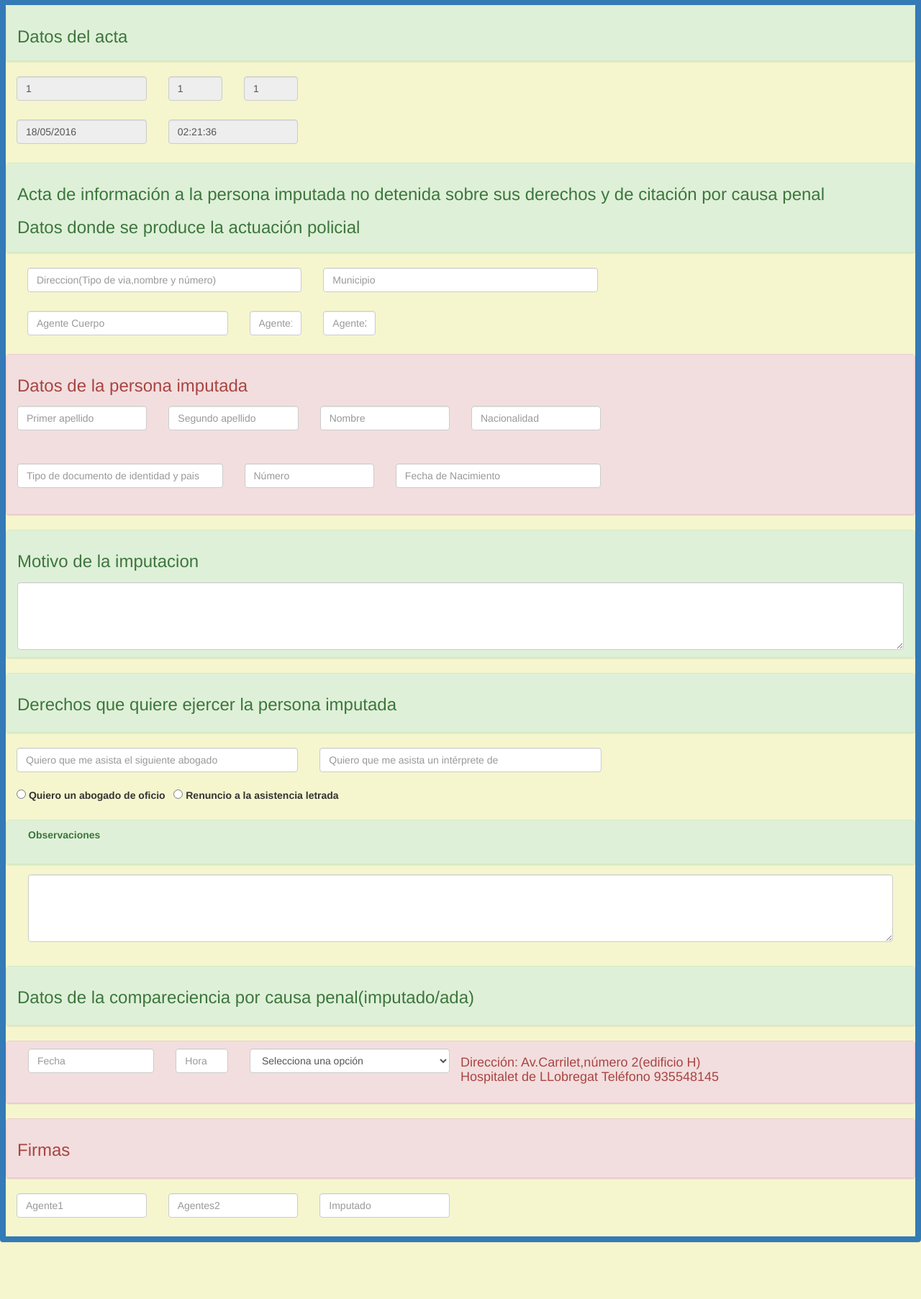
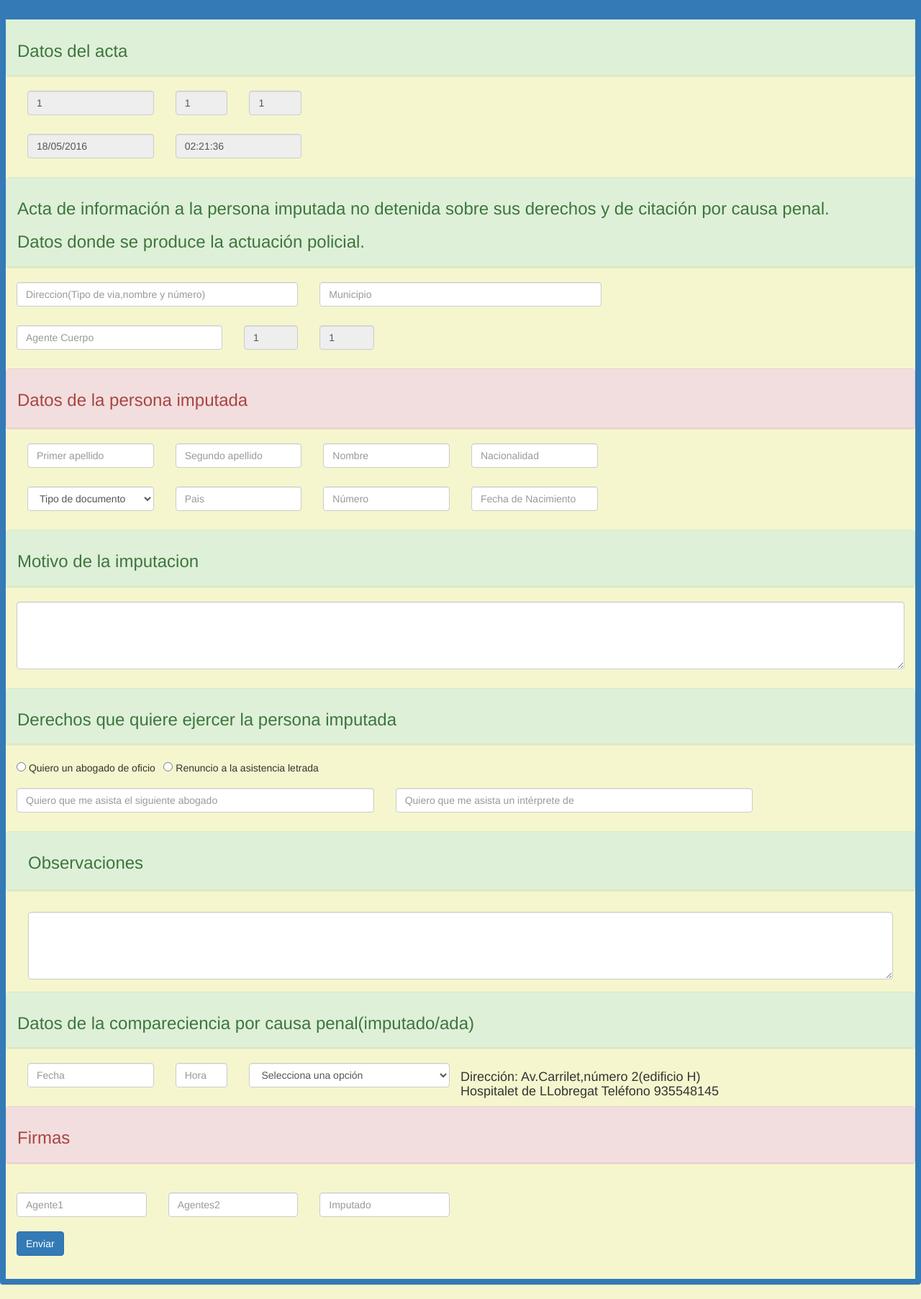
Before and after one commit to Gluque1678/ProyectoSintesisFelipeOscarGerman, a PHP site: page /n08.php in a window 1280 px wide. Shown: the part 343-2148 px from the top of the page at 72% size. Before the commit the page ends 2069 px from the top, so only its background shows below. Run offline with PHP 8.4, Linux system fonts and the light colour scheme; the visitor is signed in with stand-in values (Sample User, id 1).

Commit message:
Add files via upload

```diff
--- a/n08.php
+++ b/n08.php
@@ -10,7 +10,7 @@ $fecha= date ("d/m/Y");
 ?>
 
 
-<!DOCTYPE html PUBLIC "-//W3C//DTD XHTML 1.0 Transitional//EN" "http://www.w3.org/TR/xhtml1/DTD/xhtml1-transitional.dtd">
+<<!DOCTYPE html PUBLIC "-//W3C//DTD XHTML 1.0 Transitional//EN" "http://www.w3.org/TR/xhtml1/DTD/xhtml1-transitional.dtd">
 <html xmlns="http://www.w3.org/1999/xhtml">
 <head>
 <meta http-equiv="Content-Type" content="text/html; charset=UTF-8">
@@ -59,12 +59,9 @@ $fecha= date ("d/m/Y");
 			</div>
 		</div>
 
-				<div class="">
+				<div class="col-xs-12">
 					<div class="col-xs-2">
-
-							<label class="sr-only" for="NºDiligencias"></label>
 						<input type="text" id="Numdiligencias" name= "diligencias" class="form-control" placeholder="Número de Diligencias" value="<?php echo $_SESSION['diligencias']; ?>" readonly/>
-
 					</div>
 
 					<div class="col-xs-1">
@@ -89,15 +86,14 @@ $fecha= date ("d/m/Y");
 				</div>
 
 
-	</br></br></br>
+	</br></br></br></br></br></br>
 
 		<div class="panel panel-success">
 			<div class="panel-heading">
-
 				<div id="actuacion">
 
-				<h3>Acta de información a la persona imputada no detenida sobre sus derechos y de citación por causa penal</h3>
-				<h3>Datos donde se produce la actuación policial</h3>
+					<h3>Acta de información a la persona imputada no detenida sobre sus derechos y de citación por causa penal.</h3>
+					<h3>Datos donde se produce la actuación policial.</h3>
 
 				</div>
 			</div>
@@ -105,8 +101,8 @@ $fecha= date ("d/m/Y");
 		</div>
 
 
-			<div class="">
-				<div class="col-xs-12">
+
+				<div class="col-xs-14">
 
 					<div class="col-xs-4">
 						<input type="text" id="lugar" name= "lugar" class="form-control" placeholder="Direccion(Tipo de via,nombre y número)" value=""/>
@@ -124,37 +120,32 @@ $fecha= date ("d/m/Y");
 
 
 					<div class="col-xs-1">
-						<input type="text" id="agentes" name= "cuerpo" class="form-control" placeholder="Agente1" value=""/>
+						<input type="text" id="agentes" name= "agentes" class="form-control" placeholder="Agente1" value="<?php echo $tip; ?>" readonly/>
 					</div>
 
 					<div class="col-xs-1">
-						<input type="text" id="agente2" name= "cuerpo" class="form-control" placeholder="Agente2" value=""/>
+						<input type="text" id="agente2" name= "agentes" class="form-control" placeholder="Agente2" value="<?php echo $tip; ?>" readonly/>
 					</br>
 					</div>
 
 				</div>
 
-			</div>
-			<br /><br /><br /><br /><br /><br />
+
+			<br/><br/><br/>
 
 
 
 		<div class="panel panel-danger">
 			<div class="panel-heading">
+				<div id="imputada">
+					<label class="persona" for=""><h3>Datos de la persona imputada</h3></label>
+				</div>
+			</div>
+		</div>
 
-
-				<div id="imputada">
-
-					<label class="persona" for=""><h3>Datos de la persona imputada</h3></label>
-
-					</br>
-
-					<div class="row">
-						<div class="col-xs-2"
-
-						<label class="sr-only" for=""></label>
+					<div class="col-xs-12">
+						<div class="col-xs-2">
 							<input type="text" id="imputado1" name= "apellido1" class="form-control" placeholder="Primer apellido"/>
-
 						</div>
 
 						<div class="col-xs-2">
@@ -169,92 +160,90 @@ $fecha= date ("d/m/Y");
 								<input type="text" id="imputadonacionalidad" name= "nacionalidad" class="form-control" placeholder="Nacionalidad" />
 						</div>
 
-						</br></br></br></br>
+						</br></br></br>
 
-					<div class="col-xs-3">
-							<input type="text" id="imputadodocumento" name= "documento" class="form-control" placeholder="Tipo de documento de identidad y pais" />
+						<div class="col-xs-2">
+
+							<select class="form-control">
+								<option value="">Tipo de documento</option>
+				  				<option value="">DNI</option>
+				 				<option value="">NIE</option>
+				  				<option value="">PASAPORTE</option>
+			  				</select>
 						</div>
 
 						<div class="col-xs-2">
-							<input type="text" id="imputadonumero" name= "numero" class="form-control" placeholder="Número" />
+								<input type="text" id="imputadodopais" name= "imputadodopais" class="form-control" placeholder="Pais" />
 						</div>
 
-					<div class="col-xs-3">
+						<div class="col-xs-2">
+								<input type="text" id="imputadonumero" name= "imputadonumero" class="form-control" placeholder="Número" />
+						</div>
+
+						<div class="col-xs-2">
 								<input type="text" id="imputadofecha" name= "fecha" class="form-control" placeholder="Fecha de Nacimiento" />
 						</div>
 
-						</br></br></br>
 
 					</div>
 
+
+			</br></br></br></br></br></br>
+			<div class="panel panel-success">
+				<div class="panel-heading">
+					<div id="imputacion">
+						<h3>Motivo de la imputacion</h3>
+					</div>
+				</div>
+			</div>
+
+				<div class="col-xs-12">
+					<textarea  class="form-control" rows="4">
+					</textarea>
+				</div>
+
+			</br></br></br></br></br></br>
+
+
+		<div class="panel panel-success">
+			<div class="panel-heading">
+				<div id="derechos">
+					<h3> Derechos que quiere  ejercer la persona imputada</h3>
 				</div>
 			</div>
 		</div>
 
 
+			<div class="col-xs-12">
+				<input type="radio" name="oficio" id="oficio"value="oficio"> Quiero un abogado de oficio&nbsp&nbsp
+				<input type="radio" name="renuncio" id="renuncio"value="renuncio"> Renuncio a la asistencia letrada
+			</div>
 
-			<div class="panel panel-success">
-				<div class="panel-heading">
+			</br></br>
 
-					<div id="imputacion">
+			<div class="col-xs-5">
+				<input type="text" id="abogado" name= "privado" class="form-control" placeholder="Quiero que me asista el siguiente abogado" value="" />
+			</div>
 
-						<label class="motivo" for="imputacion"><h3>Motivo de la imputacion</h3></label>
-
-						<textarea  class="form-control" rows="4">
-						</textarea>
+			<div class="col-xs-5">
+				<input type="text" id="intérprete" name= "intérprete" class="form-control" placeholder="Quiero que me asista un intérprete de"value="" />
+			</div>
 
 
-					</div>
+			</br></br></br>
 
-				</div>
-
-			</div>
 
 
 		<div class="panel panel-success">
 			<div class="panel-heading">
-
-				<div id="derechos">
-				<label class="derechos" for="derechos"><h3> Derechos que quiere  ejercer la persona imputada</h3></label>
-				</div>
-
-			</div>
-
-		</div>
-
-					<div class="col-xs-4">
-							<input type="text" id="abogado" name= "privado" class="form-control" placeholder="Quiero que me asista el siguiente abogado" />
-					</div>
-
-					<div class="col-xs-4">
-							<input type="text" id="intérprete" name= "intérprete" class="form-control" placeholder="Quiero que me asista un intérprete de" />
-					</div>
-
-
-					<div class="col-xs-5">
-
-					<label>
-					</br>
-						<input type="radio" name="oficio" id="oficio"value="oficio"> Quiero un abogado de oficio&nbsp&nbsp
-						<input type="radio" name="renuncio" id="renuncio"value="renuncio"> Renuncio a la asistencia letrada
-					</label>
-
-					</div>
-
-					</br></br></br></br></br>
-
-		<div class="panel panel-success">
-			<div class="panel-heading">
-
-
 				<div class="col-xs-12">
-					<label class="observaciones" for="observaciones">Observaciones</label>
+					<label><h3>Observaciones</h3></label>
 					</br></br></br>
 					<textarea class="form-control" rows="4">
 					</textarea>
 				</div>
 
-				</br></br>
+				</br></br></br>
 
 			</div>
 		</div>
@@ -263,28 +252,16 @@ $fecha= date ("d/m/Y");
 
 		<div class="panel panel-success">
 			<div class="panel-heading">
-
 				<div id="compareciencia">
-
-					<label class="compareciencia" for="compareciencia"><h3>Datos de la compareciencia por causa penal(imputado/ada)</h3>
-					</label>
-
+					<h3>Datos de la compareciencia por causa penal(imputado/ada)</h3>
 				</div>
 			</div>
 		</div>
 
-
-
-	<div class="panel panel-danger">
-			<div class="panel-heading">
-
-
+			<div class="col-xs-12">
 				<div class="citacion">
-					<div class="col-xs-2"
-
-						<label class="sr-only" for=""></label>
+					<div class="col-xs-2">
 						<input type="text" id="diacomparecer" name= "fecha" class="form-control" placeholder="Fecha"/>
-
 					</div>
 
 					<div class="col-xs-1">
@@ -292,7 +269,6 @@ $fecha= date ("d/m/Y");
 					</div>
 
 				</div>
-
 
 				<div class="col-xs-3">
 					<select class="form-control">
@@ -306,59 +282,50 @@ $fecha= date ("d/m/Y");
 				</div>
 
 
-					<label class="direccion" for="direccion"><h4>Dirección: Av.Carrilet,número 2(edificio H) </br> Hospitalet de LLobregat Teléfono 935548145</h4></label>
+					<label><h4>Dirección: Av.Carrilet,número 2(edificio H) </br> Hospitalet de LLobregat Teléfono 935548145</h4></label>
+
+			</div>
+			<br /><br /><br />
+
+	<div class="panel panel-danger">
+			<div class="panel-heading">
+				<div id="Firmas">
+					<h3>Firmas</h3>
+				</div>
+			</div>
+	</div>
+			</br>
 
 
+				<div class="col-xs-2">
+					<input type="text" id="agentes" name= "nombre" class="form-control" placeholder="Agente1"/>
 				</div>
+
+				<div class="col-xs-2">
+					<input type="text" id="agente" name= "nombre" class="form-control" placeholder="Agentes2"/>
 				</div>
 
 
-
-	<div class="panel panel-danger">
-			<div class="panel-heading">
-
-				<div id="Firmas">
-
-					<label class="firmas" for="firmas"><h3>Firmas</h3></label>
-
+				<div class="col-xs-2">
+					<input type="text" id="imputado" name= "imputado" class="form-control" placeholder="Imputado"/>
 				</div>
 
-			</div>
+		<div class="col-xs-12">
+			<a href="">
+			</br>
+				<button type="button" class="btn btn-primary">Enviar</button>
+
+ 			</a>
 		</div>
 
+			</br></br></br></br></br></br>
 
 
-			<div class="">
-				<div class="col-xs-2"
-
-					<label class="sr-only" for=""></label>
-					<input type="text" id="agentes" name= "nombre" class="form-control" placeholder="Agente1"/>
-
-				</div>
-
-				<div class="col-xs-2"
-
-					<label class="sr-only" for=""></label>
-					<input type="text" id="agente" name= "nombre" class="form-control" placeholder="Agentes2"/>
-
-				</div>
-
-
-				<div class="col-xs-2"
-
-					<label class="sr-only" for=""></label>
-					<input type="text" id="imputado" name= "imputado" class="form-control" placeholder="Imputado"/>
-
-				</div>
-
-			</br></br></br>
-
-	</div>
 		<script src="js/jquery.js"></script>
 		<script src="https://maxcdn.bootstrapcdn.com/bootstrap/3.3.6/js/bootstrap.min.js" integrity="sha384-0mSbJDEHialfmuBBQP6A4Qrprq5OVfW37PRR3j5ELqxss1yVqOtnepnHVP9aJ7xS" crossorigin="anonymous">
 		</script>
 
-
+</div>
 </body>
 
 </html>
```
Also changed, not shown: A13.php (+25 -22 lines), A21.php (+32 -29 lines), T15.php (+57 -31 lines), T27.php (+8 -3 lines), T32.php (+54 -31 lines). Lines whose indentation alone changed are shown as unchanged.
